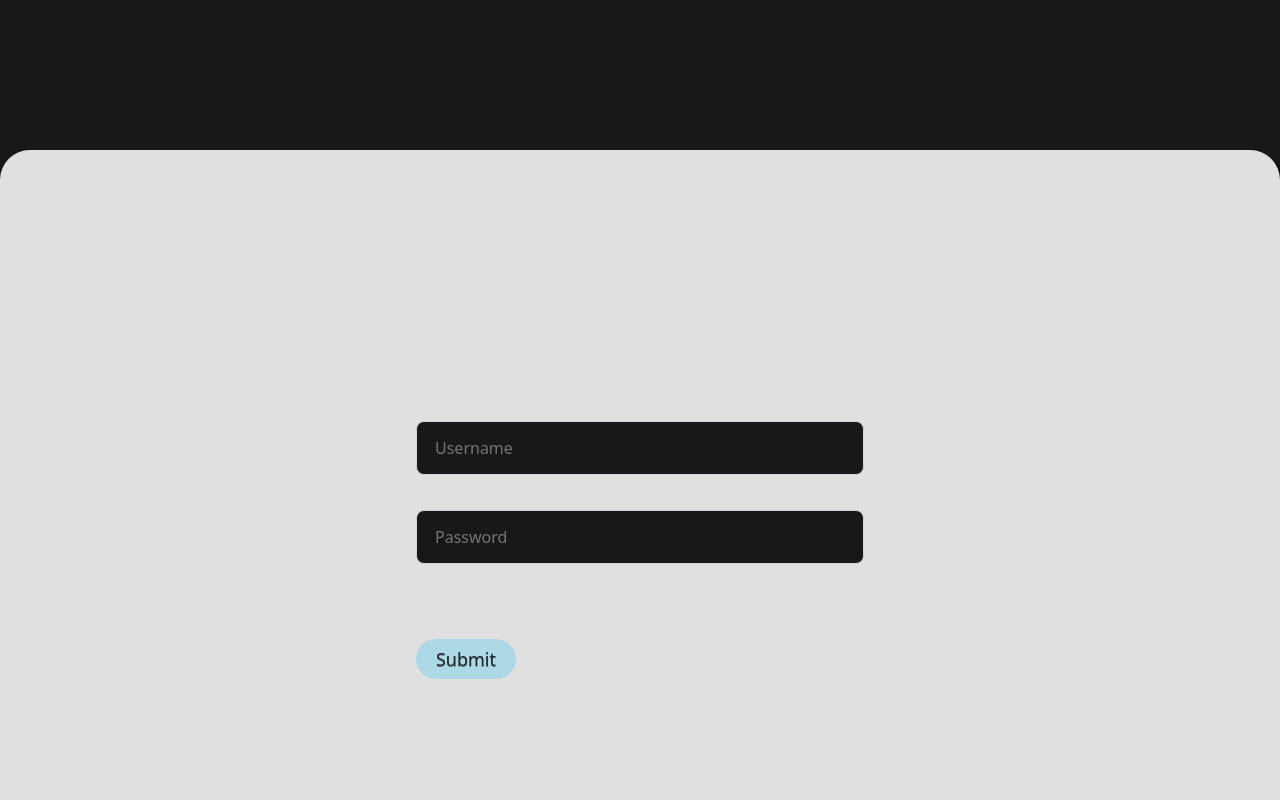
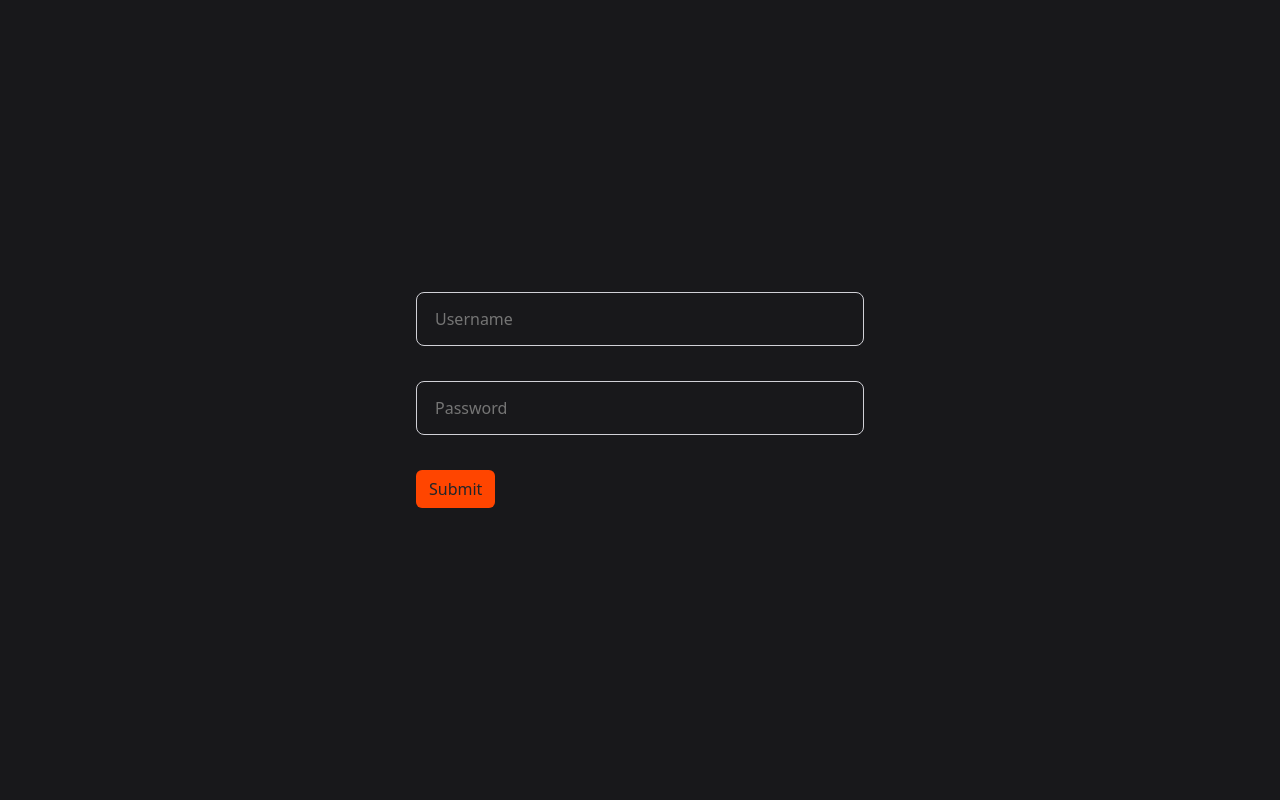
Before and after one commit to JhonnyPanchal-ReactJs/ReactJS-RDM, a React (Create React App) app: page / in a window 1280 px wide. Shown: the top 800 px of the page. Built offline with nearby package versions, Linux system fonts and the light colour scheme.

Commit message:
Delete Button, LoginStyle css files

```diff
--- a/src/screen/Login.js
+++ b/src/screen/Login.js
@@ -2,7 +2,6 @@ import { useState,useEffect, useLayoutEffect } from 'react'
 import TextInput from '../Components/common/TextInput/TextInput'
 import Button from '../Components/common/Button/Button'
 
-import './css/LoginStyle.css'
 import Card from '../Components/common/Card/Card'
 
 
@@ -60,7 +59,7 @@ const Login = () => {
         errorpassword={errorpassword}
         onChange={handleOnChange} />
           <Button
-          color={'lightblue'}
+          color={'orangered'}
           text={'Submit'}
         />
        {/* <button type="submit">Login</button> */}
--- a/src/screen/css/LoginStyle.css
+++ /dev/null
@@ -1,43 +0,0 @@
-.form-container {
-  margin: 150px auto;
-  padding: 20px 0;
-  border-radius: 30px;
-  width: 500px;
-  background-color: #e0e0e0;
-  box-shadow: 10px 10px 5px 0px rgba(0, 0, 0, 0.75);
-  -moz-box-shadow: 10px 10px 5px 0px rgba(0, 0, 0, 0.75);
-  -webkit-box-shadow: 10px 10px 5px 0px rgba(0, 0, 0, 0.75);
-}
-
-.form {
-  display: flex;
-  flex-direction: column;
-  align-items: flex-start;
-  margin-left: 20px;
-
-}
-
-button {
-  align-items: flex-start !important;
-  font-size: 18px !important;
-  margin-top: 40px !important;
-  display: inline-block;
-  outline: 0;
-  border: 0;
-  cursor: pointer;
-  /* //background: radial-gradient(100% 100% at 100% 0%, #89e5ff 0%, #5468ff 100%); */
-  border-radius: 50px !important;
-  color: #fff;
-  height: 40px;
-  width: 100px;
-  text-shadow: 0 1px 0 rgb(0 0 0 / 40%);
-  transition: box-shadow 0.15s ease, transform 0.15s ease;
-}
-
-button:hover {
-  box-shadow: 0px 1.6px 3.2px rgb(45, 35, 66 /40%), 0px 6.4px 11.4px -1.6px rgb(45, 35, 66 / 30%), inset 0px -1.6px 0px #3c4fe0;
-  -webkit-box-shadow: 0px 1.6px 3.2px rgb(45, 35, 66 /40%), 0px 6.4px 11.4px -1.6px rgb(45, 35, 66 / 30%), inset 0px -1.6px 0px #3c4fe0;
-  -moz-box-shadow: 0px 1.6px 3.2px rgb(45, 35, 66 /40%), 0px 6.4px 11.4px -1.6px rgb(45, 35, 66 / 30%), inset 0px -1.6px 0px #3c4fe0;
-
-  transform: translateY(-1.6px);
-}
```
Also changed, not shown: src/Components/common/Button/Button.css (deleted).
